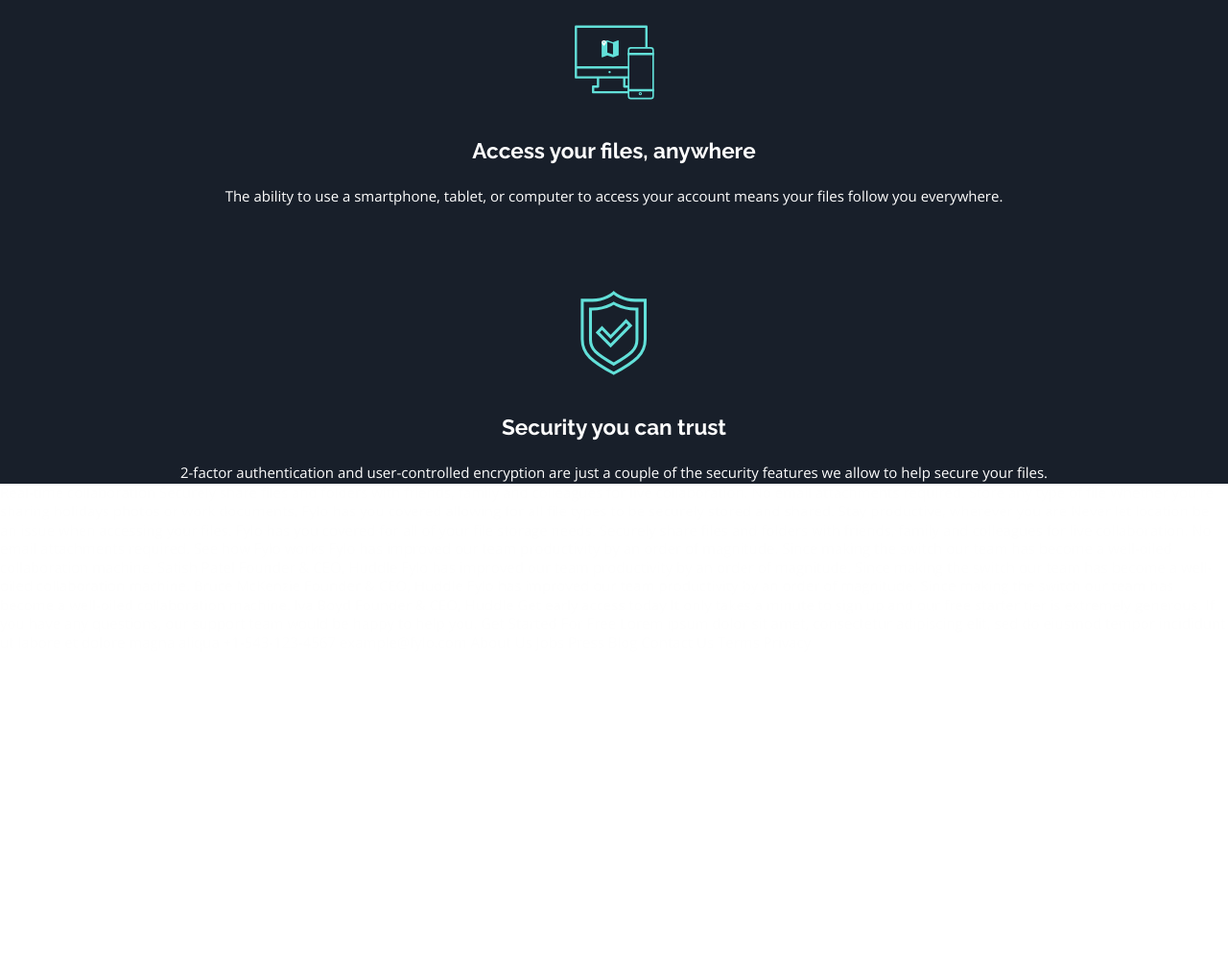
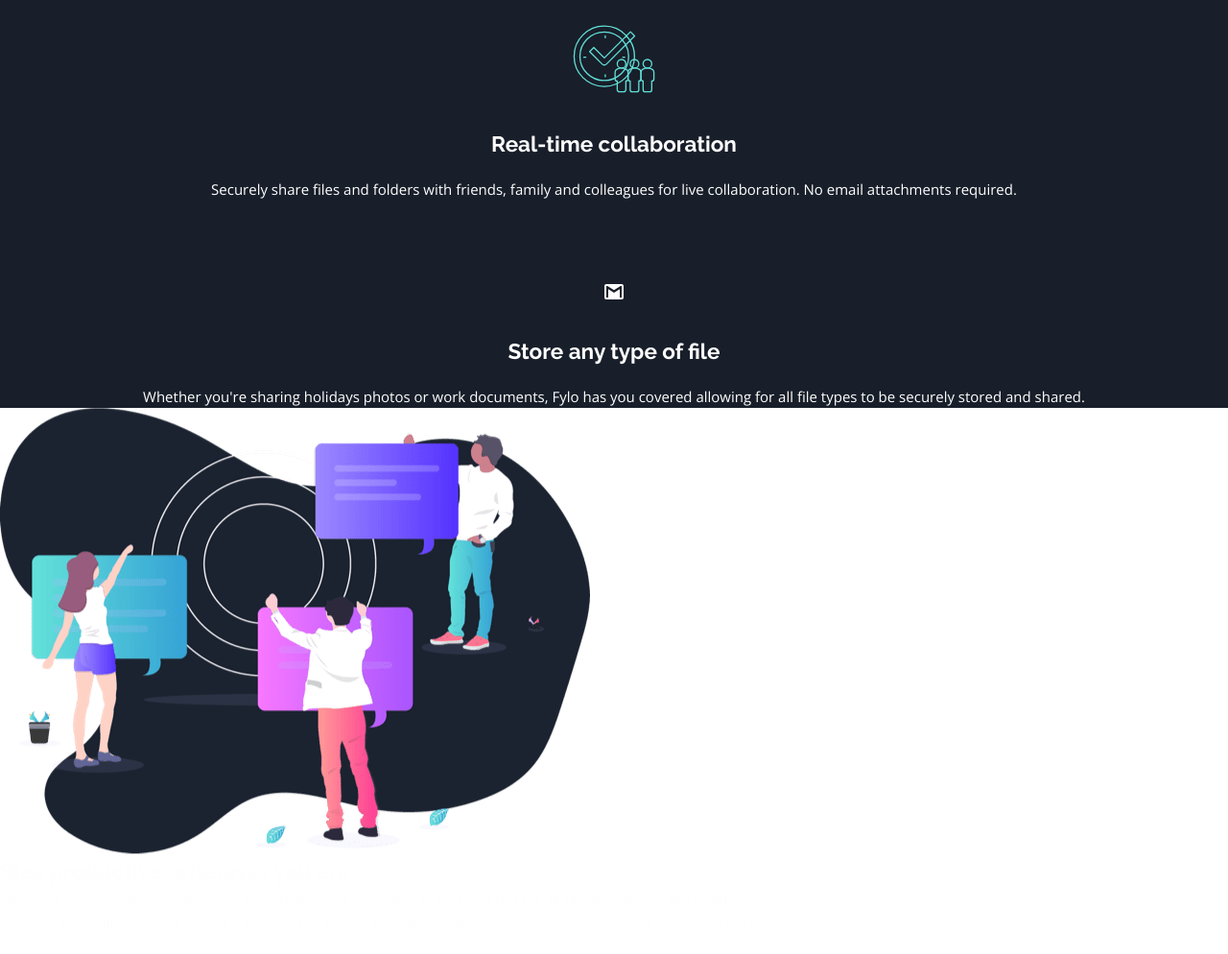
Before and after one commit to foisal07/Cloud-Storage-Landingpage-Dark, a plain HTML site: page index.html in a window 1280 px wide. Shown: the part 1520-2514 px from the top of the page at 96% size. Before the commit the page ends 2199 px from the top, so only its background shows below. Drawn offline with nearby package versions, Linux system fonts and the light colour scheme.

Commit message:
Style: markup productive section

```diff
--- a/index.html
+++ b/index.html
@@ -34,7 +34,7 @@
 
      <!-- Hero Section -->
      <section class="hero">
-      <div class="container  ">
+      <div class="container">
 
         <div class="hero__image container_mobile_PX">
           <img src="/images/illustration-intro.png" alt = "illustration-intro">
@@ -59,8 +59,6 @@
           </div>
         </div>
 
-
-
       </div>
     </section>
 
@@ -83,63 +81,44 @@
         </div>
 
         <div class="feature__items">
-          <img src="/images/icon-access-anywhere.svg" alt="access everywhere">
-          <h2>Access your files, anywhere</h2>
-          <p>The ability to use a smartphone, tablet, or computer to access your account means your
-          files follow you everywhere.</p>
+          <img src="/images/icon-collaboration.svg" alt="real time collaboration">
+          <h2>Real-time collaboration</h2>
+          <p>Securely share files and folders with friends, family and colleagues for live collaboration. No email attachments required.</p>
         </div>
 
         <div class="feature__items">
-          <img src="/images/icon-security.svg" alt="security">
-          <h2>Security you can trust</h2>
-          <p>2-factor authentication and user-controlled encryption are just a couple of the security
-          features we allow to help secure your files.</p>
+          <img src="/images/icon-email.svg" alt="security">
+          <h2>Store any type of file</h2>
+          <p>Whether you're sharing holidays photos or work documents, Fylo has you covered allowing for all file types to be securely stored and shared.</p>
         </div>
 
       </div>
+    </section>
 
+    <!-- Feature Section -->
+    <section class="productive">
+      <div class="container">
+
+        <div class="productive__image">
+          <img src="/images/illustration-stay-productive.png" alt="stay productive">
+        </div>
+
+        <div class="productive__text">
+          <h2>Stay productive, wherever you are</h2>
+
+          <p>Never let location be an issue when accessing your files. Fylo has you covered for all of your file storage needs.</p>
+
+          <p>Securely share files and folders with friends, family and colleagues for live collaboration. No email attachments required.</p>
+
+          <a href="#">See how Fylo works</a>
+        </div>
+
+      </div>
     </section>
 
   </body>
 </html>
 
-
-
-
-
-
-
-
-
-
-
-
-
-
-
-
-
-
-
-Real-time collaboration
-
-Securely share files and folders with friends, family and colleagues for live collaboration.
-No email attachments required.
-
-Store any type of file
-
-Whether you're sharing holidays photos or work documents, Fylo has you covered allowing for all
-file types to be securely stored and shared.
-
-Stay productive, wherever you are
-
-Never let location be an issue when accessing your files. Fylo has you covered for all of your file
-storage needs.
-
-Securely share files and folders with friends, family and colleagues for live collaboration. No email
-attachments required.
-
-See how Fylo works
 
 Fylo has improved our team productivity by an order of magnitude. Since making the switch our team has
 become a well-oiled collaboration machine.
```
